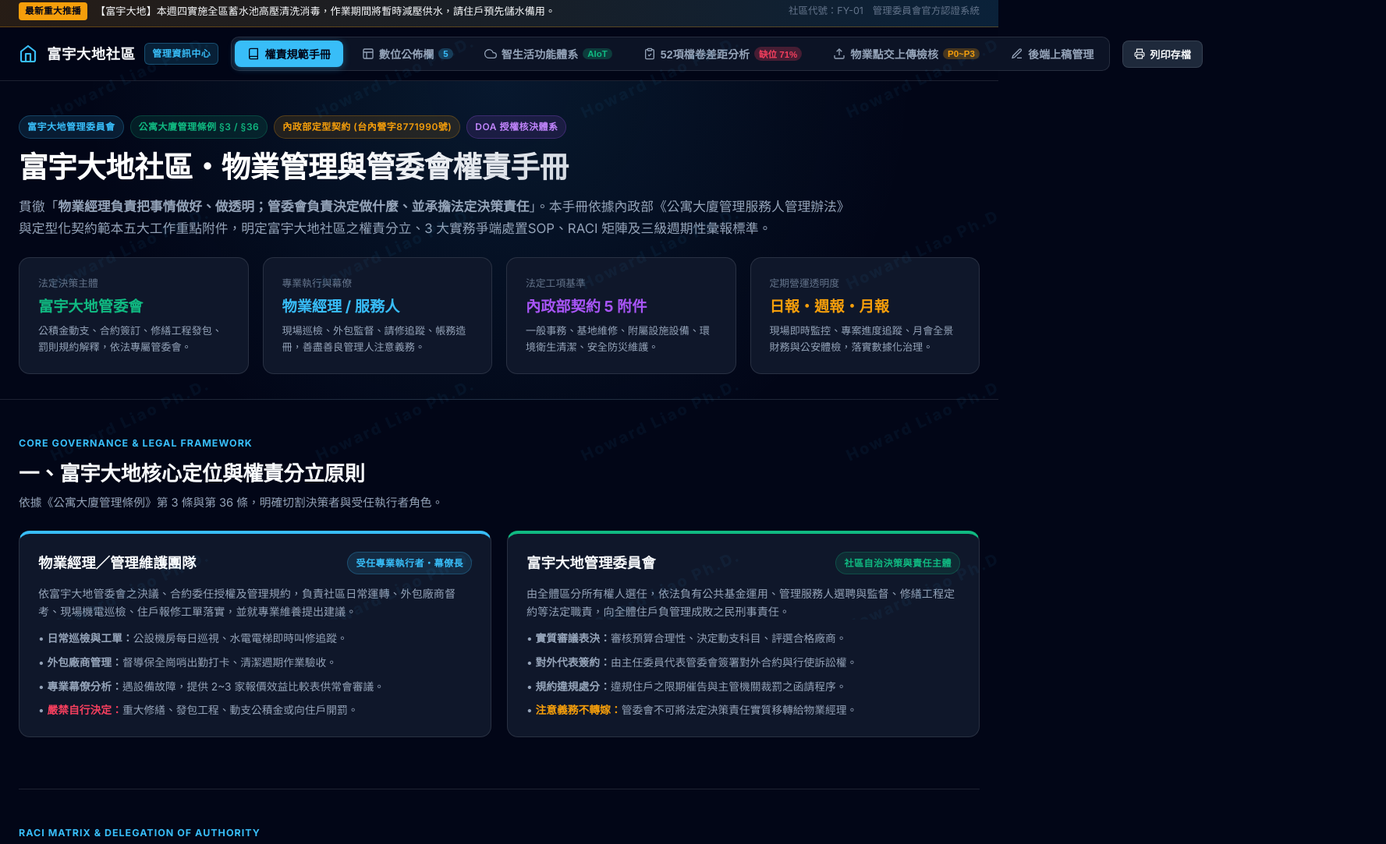
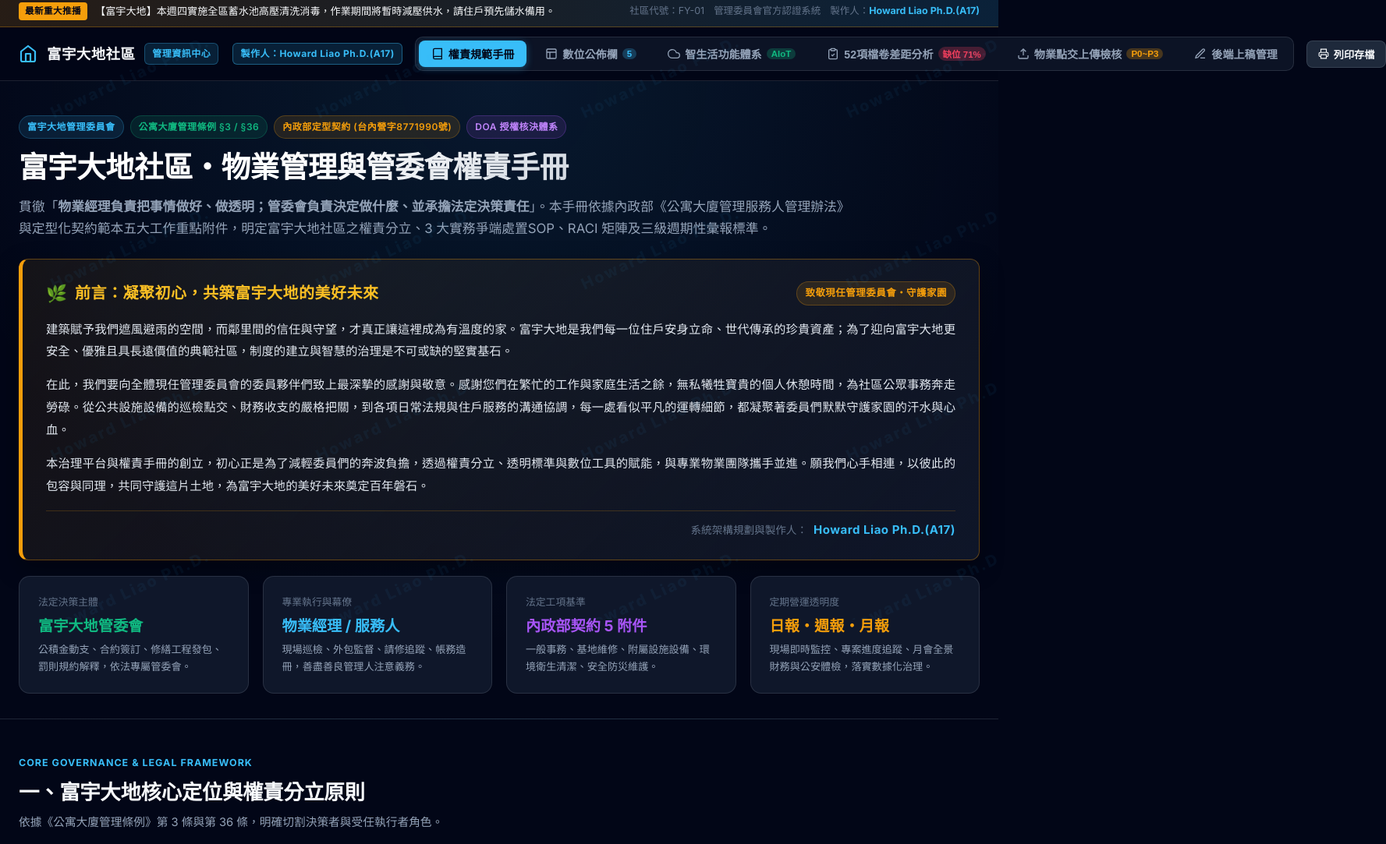
Before and after one commit to HowardLiao/fuyu, a plain HTML site: page index.html in a window 1280 px wide. Shown: the part 5-1088 px from the top of the page at 78% size, 1777 px wide, since content can reach past the window. Drawn offline with Linux system fonts and the light colour scheme.

Commit message:
feat: add warm foreword honoring committee members and set producer attribution to Howard Liao Ph.D.(A17)

```diff
--- a/index.html
+++ b/index.html
@@ -913,6 +913,7 @@
       <div style="display: flex; align-items: center; gap: 12px; font-size: 0.78rem; color: var(--text-muted); white-space: nowrap;">
         <span>社區代號：FY-01</span>
         <span>管理委員會官方認證系統</span>
+        <span>製作人：<strong style="color: var(--accent-cyan); font-weight: 700;">Howard Liao Ph.D.(A17)</strong></span>
       </div>
     </div>
   </aside>
@@ -927,6 +928,7 @@
         </svg>
         <span>富宇大地社區</span>
         <span class="community-badge">管理資訊中心</span>
+        <span class="community-badge" style="background: rgba(56, 189, 248, 0.15); color: #38bdf8; border: 1px solid rgba(56, 189, 248, 0.4); font-weight: 700; margin-left: 6px;">製作人：Howard Liao Ph.D.(A17)</span>
       </div>
 
       <!-- Main Navigation Tabs -->
@@ -987,6 +989,37 @@
           貫徹「<strong>物業經理負責把事情做好、做透明；管委會負責決定做什麼、並承擔法定決策責任</strong>」。本手冊依據內政部《公寓大廈管理服務人管理辦法》與定型化契約範本五大工作重點附件，明定富宇大地社區之權責分立、3 大實務爭端處置SOP、RACI 矩陣及三級週期性彙報標準。
         </p>
 
+
+        <!-- ========================================================================= -->
+        <!-- 溫暖前言：共築富宇大地的美好未來 (Foreword & Gratitude to Committee)     -->
+        <!-- ========================================================================= -->
+        <div class="card" style="margin-top: 24px; background: linear-gradient(135deg, rgba(245, 158, 11, 0.08) 0%, rgba(15, 23, 42, 0.95) 100%); border: 1px solid rgba(245, 158, 11, 0.35); border-left: 5px solid var(--accent-amber); padding: 26px 30px; border-radius: 12px; box-shadow: 0 10px 30px rgba(0, 0, 0, 0.35);">
+          <div style="display: flex; align-items: center; justify-content: space-between; margin-bottom: 14px; flex-wrap: wrap; gap: 10px;">
+            <div style="display: flex; align-items: center; gap: 10px;">
+              <span style="font-size: 1.35rem;">🌿</span>
+              <h2 style="font-size: 1.25rem; font-weight: 800; color: #fbbf24; margin: 0; letter-spacing: 0.5px;">前言：凝聚初心，共築富宇大地的美好未來</h2>
+            </div>
+            <span class="tag tag-amber" style="font-size: 0.78rem; font-weight: 700; padding: 4px 10px;">致敬現任管理委員會・守護家園</span>
+          </div>
+
+          <p style="font-size: 0.96rem; line-height: 1.88; color: #e2e8f0; margin-bottom: 14px; text-align: justify;">
+            建築賦予我們遮風避雨的空間，而鄰里間的信任與守望，才真正讓這裡成為有溫度的家。富宇大地是我們每一位住戶安身立命、世代傳承的珍貴資產；為了迎向富宇大地更安全、優雅且具長遠價值的典範社區，制度的建立與智慧的治理是不可或缺的堅實基石。
+          </p>
+
+          <p style="font-size: 0.96rem; line-height: 1.88; color: #e2e8f0; margin-bottom: 14px; text-align: justify;">
+            在此，我們要向全體現任管理委員會的委員夥伴們致上最深摯的感謝與敬意。感謝您們在繁忙的工作與家庭生活之餘，無私犧牲寶貴的個人休憩時間，為社區公眾事務奔走勞碌。從公共設施設備的巡檢點交、財務收支的嚴格把關，到各項日常法規與住戶服務的溝通協調，每一處看似平凡的運轉細節，都凝聚著委員們默默守護家園的汗水與心血。
+          </p>
+
+          <p style="font-size: 0.96rem; line-height: 1.88; color: #e2e8f0; margin-bottom: 16px; text-align: justify;">
+            本治理平台與權責手冊的創立，初心正是為了減輕委員們的奔波負擔，透過權責分立、透明標準與數位工具的賦能，與專業物業團隊攜手並進。願我們心手相連，以彼此的包容與同理，共同守護這片土地，為富宇大地的美好未來奠定百年磐石。
+          </p>
+
+          <div style="display: flex; justify-content: flex-end; align-items: center; gap: 8px; border-top: 1px solid rgba(245, 158, 11, 0.2); padding-top: 12px;">
+            <span style="font-size: 0.85rem; color: var(--text-muted);">系統架構規劃與製作人：</span>
+            <strong style="font-size: 0.94rem; color: var(--accent-cyan); letter-spacing: 0.5px;">Howard Liao Ph.D.(A17)</strong>
+          </div>
+        </div>
+
         <!-- Quick Highlight Grid -->
         <div class="grid-4" style="margin-top: 20px;">
           <div class="card" style="margin-bottom: 0;">
@@ -2570,7 +2603,7 @@
             <div class="grid-2" style="gap: 14px;">
               <div class="form-group">
                 <label class="form-label" for="formSigner">簽核 / 決策人 <span style="color: var(--accent-rose);">*</span></label>
-                <input type="text" id="formSigner" class="form-input" value="主任委員 廖倫豪 博士" required>
+                <input type="text" id="formSigner" class="form-input" value="主任委員 Howard Liao Ph.D.(A17)" required>
               </div>
 
               <div class="form-group">
@@ -2651,7 +2684,7 @@
       <div class="modal-meta">
         <span>發布單位：<strong id="modalPublisher" style="color: var(--text-primary);">富宇大地管理委員會</strong></span>
         <span>發布日期：<span id="modalDate">2026-09-21</span></span>
-        <span>簽核主管：<span id="modalSigner" style="color: var(--accent-cyan);">廖倫豪 博士</span></span>
+        <span>簽核主管：<span id="modalSigner" style="color: var(--accent-cyan);">Howard Liao Ph.D.(A17)</span></span>
         <span>瀏覽人次：<span id="modalViews">0</span> 次</span>
       </div>
       <div id="modalContent" class="modal-content-body">
@@ -3093,7 +3126,7 @@ function resetHandoverChecklist() {
         title: "【重要公告】富宇大地物業管理經理與管委會權責定位及三級彙報機制正式實施公告",
         category: "重大決議",
         publisher: "富宇大地管理委員會",
-        signer: "主任委員 廖倫豪 博士",
+        signer: "主任委員 Howard Liao Ph.D.(A17)",
         date: "2026-09-21",
         pinned: true,
         summary: "為確立本社區「物業經理負責把事情做好做透明；管委會負責決定做什麼並承擔決策責任」之治理原則，全面實施日報、週報、月報制度與核決權限 (DOA) 規範。",
@@ -3191,7 +3224,7 @@ function resetHandoverChecklist() {
         title: "【會務公告】富宇大地第十屆管理委員會第 3 次定期常會決議事項摘要",
         category: "重大決議",
         publisher: "富宇大地管理委員會",
-        signer: "主任委員 廖倫豪 博士",
+        signer: "主任委員 Howard Liao Ph.D.(A17)",
         date: "2026-09-05",
         pinned: false,
         summary: "本次常會全票通過外牆磁磚安全防墜拉力檢測案、B2停車場道閘感應天線更換案，並核定中秋社區聯誼園遊會活動企劃。",
@@ -3472,10 +3505,10 @@ function resetHandoverChecklist() {
     function changeAdminRole() {
       const role = document.getElementById('roleSelector').value;
       let pub = "富宇大地管理委員會";
-      let signer = "主任委員 廖倫豪 博士";
+      let signer = "主任委員 Howard Liao Ph.D.(A17)";
       if (role === '主任委員') {
         pub = "富宇大地管理委員會";
-        signer = "主任委員 廖倫豪 博士";
+        signer = "主任委員 Howard Liao Ph.D.(A17)";
       } else if (role === '監察委員') {
         pub = "富宇大地管理委員會・監察小組";
         signer = "監察委員 兼 審查召集人";
@@ -3666,5 +3699,22 @@ function resetHandoverChecklist() {
       initHandoverState();
     });
   </script>
+
+  <footer style="margin-top: 60px; padding: 40px 20px; border-top: 1px solid rgba(226, 232, 240, 0.1); background: #020617; text-align: center;">
+    <div class="container">
+      <div style="font-size: 1.1rem; font-weight: 800; color: #f8fafc; letter-spacing: 1px; margin-bottom: 8px;">
+        富宇大地智慧社區自治治理與數位公佈欄平台
+      </div>
+      <div style="display: inline-flex; align-items: center; gap: 8px; background: rgba(56, 189, 248, 0.1); border: 1px solid rgba(56, 189, 248, 0.35); padding: 8px 18px; border-radius: 9999px; margin-bottom: 12px;">
+        <span style="font-size: 0.85rem; color: var(--text-secondary);">系統架構規劃與製作人：</span>
+        <strong style="color: var(--accent-cyan); font-size: 0.95rem; letter-spacing: 0.5px;">Howard Liao Ph.D.(A17)</strong>
+      </div>
+      <div style="font-size: 0.8rem; color: var(--text-muted); line-height: 1.6;">
+        依據《公寓大廈管理條例》、內政部《公寓大廈管理維護公司受任管理維護契約範本》及住戶自治規約嚴格規劃<br>
+        全站搭載 Howard Liao Ph.D. 專屬防偽水印保護 | 富宇大地管理委員會 版權所有 © 2026
+      </div>
+    </div>
+  </footer>
+
 </body>
 </html>
```
Also changed, not shown: 1 other file.
